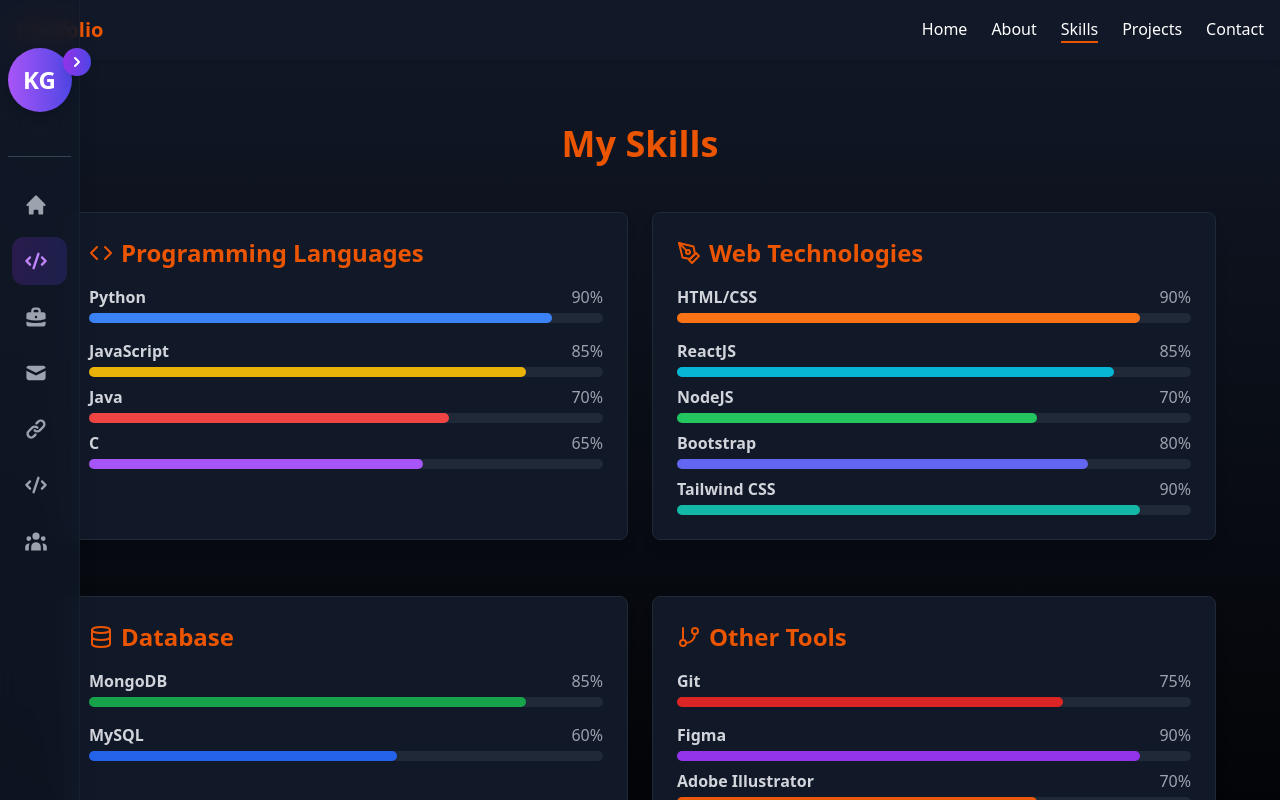
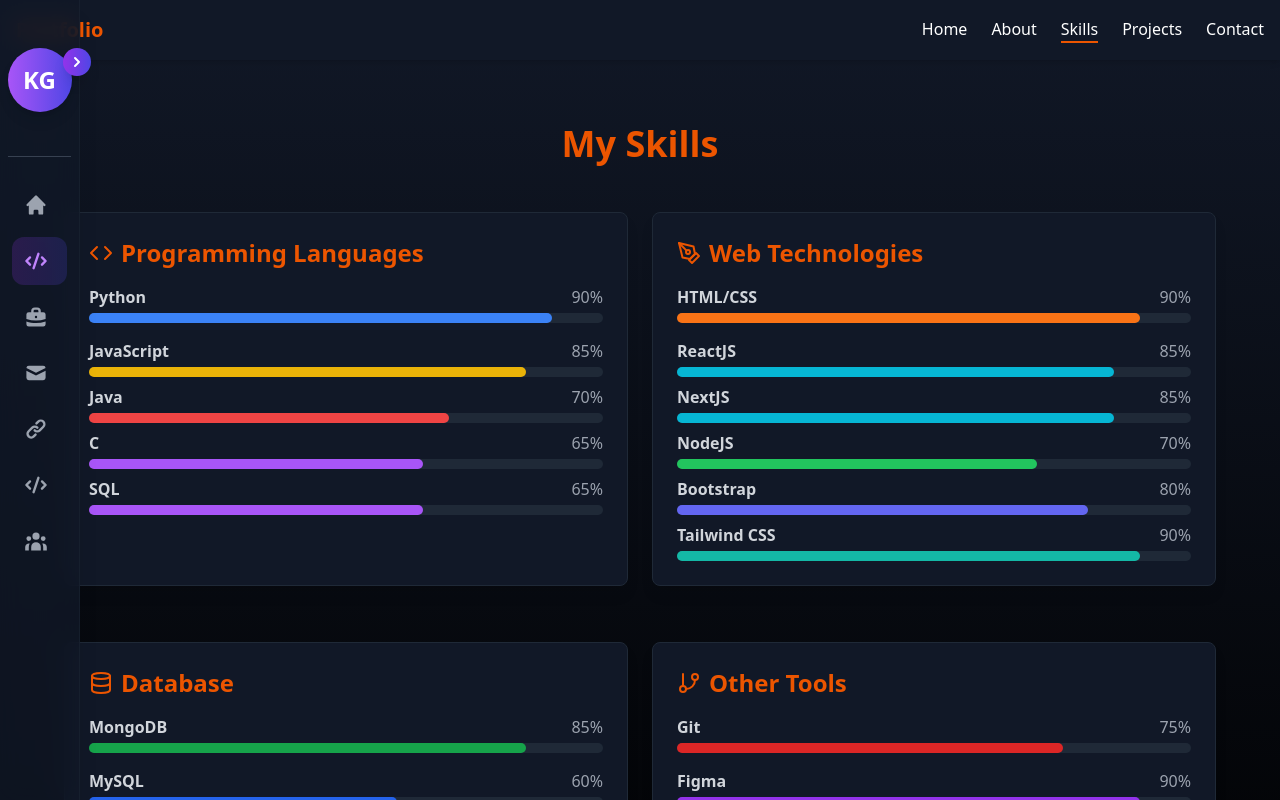
Before and after one commit to KaviyaGopi/React-Portfolio, a React (Create React App) app: page /skills in a window 1280 px wide. Shown: the top 800 px of the page. Built offline with nearby package versions, Linux system fonts and the light colour scheme.

Commit message:
Skills update

```diff
--- a/src/Components/Nav.jsx
+++ b/src/Components/Nav.jsx
@@ -26,7 +26,7 @@ const Nav = () => {
     },
     {
       title: "Skills",
-      link: "/skills",
+      link: "/Skills",
       icon: <CodeIcon className="w-6" />,
       active: activePath === "/skills",
     },
--- a/src/routes/Skills.jsx
+++ b/src/routes/Skills.jsx
@@ -137,11 +137,13 @@ function Skills() {
     { name: "JavaScript", level: 85, color: "bg-yellow-500" },
     { name: "Java", level: 70, color: "bg-red-500" },
     { name: "C", level: 65, color: "bg-purple-500" },
+    { name: "SQL", level: 65, color: "bg-purple-500" },
   ];
 
   const webTechnologies = [
     { name: "HTML/CSS", level: 90, color: "bg-orange-500" },
     { name: "ReactJS", level: 85, color: "bg-cyan-500" },
+    { name: "NextJS", level: 85, color: "bg-cyan-500" },
     { name: "NodeJS", level: 70, color: "bg-green-500" },
     { name: "Bootstrap", level: 80, color: "bg-indigo-500" },
     { name: "Tailwind CSS", level: 90, color: "bg-teal-500" },
```
